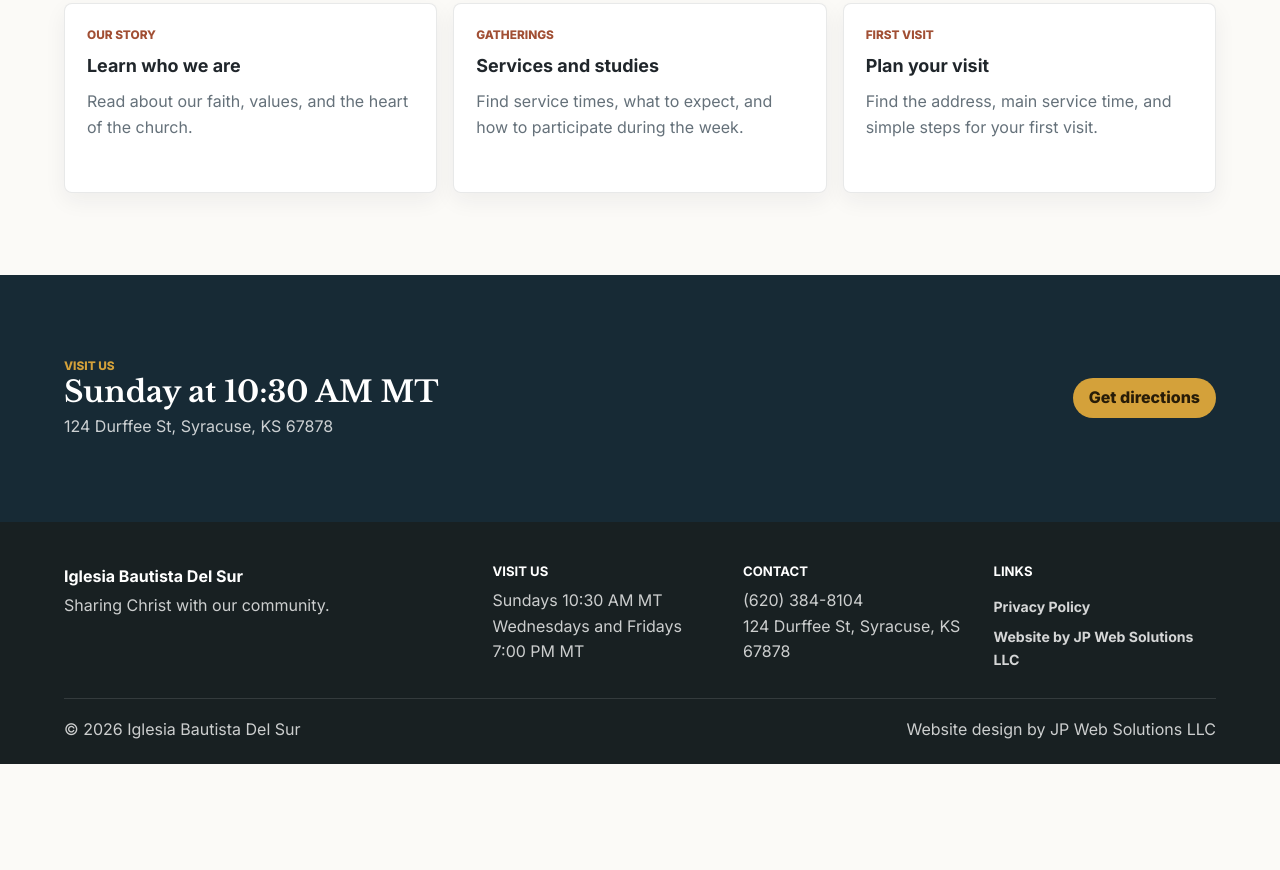
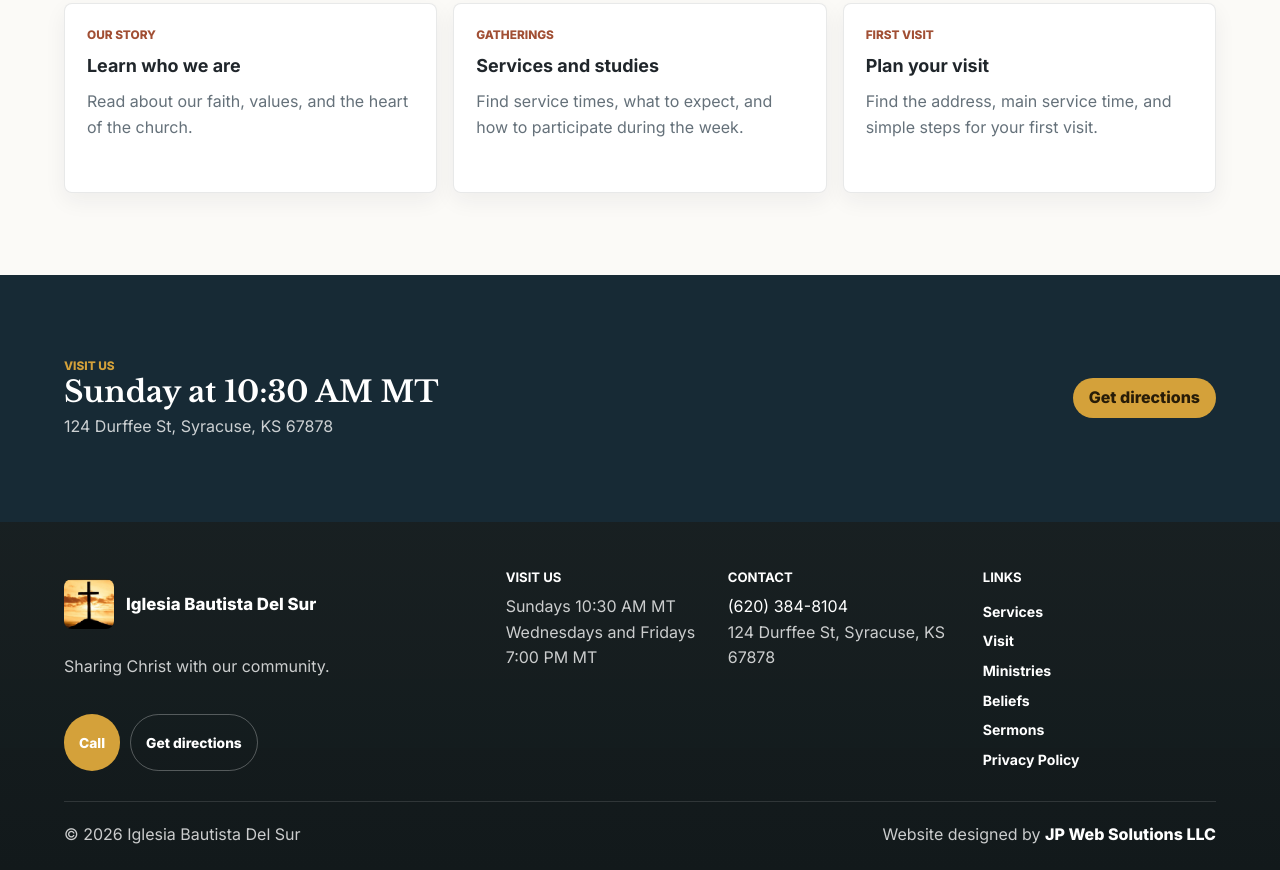
Before and after one commit to JimPintoCommon/iglesia-bautista-del-sur, a website built with Vite: page index.html in a window 1280 px wide. Shown: the part 918-1788 px from the top of the page. Before the commit the page ends 1682 px from the top, so only its background shows below. Built offline with nearby package versions, Linux system fonts and the light colour scheme.

Commit message:
Polish footer and visitor pages

```diff
--- a/index.html
+++ b/index.html
@@ -7,6 +7,13 @@
       name="description"
       content="Iglesia Bautista Del Sur: una iglesia hispana centrada en Cristo, la familia y la comunidad."
     />
+    <meta property="og:title" content="Iglesia Bautista Del Sur" />
+    <meta
+      property="og:description"
+      content="Una iglesia hispana en Syracuse, Kansas, centrada en Cristo, la familia y la comunidad."
+    />
+    <meta property="og:type" content="website" />
+    <meta property="og:image" content="assets/church-logo.png" />
     <title>Iglesia Bautista Del Sur</title>
     <link rel="preconnect" href="https://fonts.googleapis.com" />
     <link rel="preconnect" href="https://fonts.gstatic.com" crossorigin />
@@ -15,6 +22,7 @@
       rel="stylesheet"
     />
     <link rel="stylesheet" href="styles.css" />
+    <link rel="icon" type="image/png" href="assets/church-logo.png" />
   </head>
   <body>
     <header class="site-header">
@@ -38,6 +46,7 @@
           <a href="#services" data-route-link="services" data-i18n="navServices">Servicios</a>
           <a href="#sermons" data-route-link="sermons" data-i18n="navSermons">Predicaciones</a>
           <a href="#beliefs" data-route-link="beliefs" data-i18n="navBeliefs">Creencias</a>
+          <a href="#ministries" data-route-link="ministries" data-i18n="navMinistries">Ministerios</a>
           <a href="#visit" data-route-link="visit" data-i18n="navVisit">Visitar</a>
           <a href="#contact" data-route-link="contact" data-i18n="navContact">Contacto</a>
         </nav>
@@ -440,8 +449,8 @@
           <p class="eyebrow" data-i18n="contactKicker">Contacto</p>
           <h1 id="contact-title" data-i18n="contactTitle">Nos encantaría conocerte.</h1>
           <p data-i18n="contactLead">
-            Usa esta página para agregar la información real de la iglesia: dirección, teléfono,
-            correo, redes sociales y un formulario conectado.
+            Si tienes preguntas, deseas visitar o necesitas hablar con alguien, comunícate con la
+            iglesia y con gusto te orientamos.
           </p>
         </section>
 
@@ -496,6 +505,7 @@
               <textarea name="message" rows="5"></textarea>
             </label>
             <button type="submit" data-i18n="formButton">Enviar mensaje</button>
+            <p class="form-note" data-i18n="formNote">El formulario estará disponible pronto. Por ahora, llama a la iglesia para comunicarte directamente.</p>
           </form>
         </section>
       </section>
@@ -538,9 +548,22 @@
 
     <footer class="site-footer">
       <div class="footer-grid">
-        <div>
-          <strong>Iglesia Bautista Del Sur</strong>
+        <div class="footer-brand">
+          <a class="footer-logo" href="#home" data-route-link="home" aria-label="Iglesia Bautista Del Sur">
+            <img src="assets/church-logo.png" alt="Iglesia Bautista Del Sur logo" />
+            <span>Iglesia Bautista Del Sur</span>
+          </a>
           <p data-i18n="footerText">Compartiendo a Cristo con nuestra comunidad.</p>
+          <div class="footer-actions">
+            <a class="footer-button" href="tel:6203848104" data-i18n="footerCall">Llamar</a>
+            <a
+              class="footer-button secondary"
+              href="https://www.google.com/maps/search/?api=1&query=Bible%20Baptist%20Church%2C%20124%20Durffee%20Street%2C%20Syracuse%2C%20Kansas%2067878%2C%20United%20States"
+              target="_blank"
+              rel="noopener"
+              data-i18n="footerDirections"
+            >Cómo llegar</a>
+          </div>
         </div>
         <div>
           <h2 data-i18n="footerVisitTitle">Visítanos</h2>
@@ -554,15 +577,20 @@
         </div>
         <nav class="footer-links" aria-label="Footer">
           <h2 data-i18n="footerLinksTitle">Enlaces</h2>
+          <a href="#services" data-route-link="services" data-i18n="navServices">Servicios</a>
+          <a href="#visit" data-route-link="visit" data-i18n="navVisit">Visitar</a>
+          <a href="#ministries" data-route-link="ministries" data-i18n="navMinistries">Ministerios</a>
+          <a href="#beliefs" data-route-link="beliefs" data-i18n="navBeliefs">Creencias</a>
+          <a href="#sermons" data-route-link="sermons" data-i18n="navSermons">Predicaciones</a>
           <a href="#privacy" data-route-link="privacy" data-i18n="footerPrivacy">Política de privacidad</a>
-          <a href="https://www.jpwebsolutions.com/" target="_blank" rel="noopener" data-i18n="footerCredit">
-            Website by JP Web Solutions LLC
-          </a>
         </nav>
       </div>
       <div class="footer-bottom">
         <p>&copy; <span data-year></span> Iglesia Bautista Del Sur</p>
-        <p data-i18n="footerBuiltBy">Website design by JP Web Solutions LLC</p>
+        <p>
+          <span data-i18n="footerBuiltBy">Website designed by</span>
+          <a href="https://www.jpwebsolutions.com/" target="_blank" rel="noopener">JP Web Solutions LLC</a>
+        </p>
       </div>
     </footer>
 
--- a/script.js
+++ b/script.js
@@ -8,6 +8,7 @@ const translations = {
     navServices: "Servicios",
     navSermons: "Predicaciones",
     navBeliefs: "Creencias",
+    navMinistries: "Ministerios",
     navVisit: "Visitar",
     navContact: "Contacto",
     headerCta: "Planear visita",
@@ -111,12 +112,12 @@ const translations = {
     liveLabel: "En vivo",
     liveTitle: "Transmisión del servicio",
     liveText:
-      "La información de transmisión estará disponible pronto. Por ahora, llama a la iglesia para preguntar cómo ver las predicaciones de Fredi Gonzalez.",
+      "La transmisión en línea estará disponible cuando la iglesia comparta su enlace oficial. Mientras tanto, puedes llamar para preguntar por mensajes recientes.",
     streamCallButton: "Llamar para información",
     streamHelpButton: "Contacto",
     archiveLabel: "Mensajes recientes",
     archiveTitle: "Archivo de predicaciones",
-    archiveText: "Cuando el enlace oficial esté listo, esta sección puede dirigir a los mensajes grabados.",
+    archiveText: "Pronto se agregará el enlace oficial para ver mensajes grabados y predicaciones recientes.",
     scheduleStreamLabel: "Horario",
     scheduleStreamTitle: "Domingos 10:30 AM MT",
     scheduleStreamText: "La transmisión puede aparecer cuando el servicio esté en vivo.",
@@ -153,7 +154,7 @@ const translations = {
     contactKicker: "Contacto",
     contactTitle: "Nos encantaría conocerte.",
     contactLead:
-      "Usa esta página para agregar la información real de la iglesia: dirección, teléfono, correo, redes sociales y un formulario conectado.",
+      "Si tienes preguntas, deseas visitar o necesitas hablar con alguien, comunícate con la iglesia y con gusto te orientamos.",
     contactAddressLabel: "Dirección",
     contactAddressValue: "124 Durffee St, Syracuse, KS 67878",
     contactPhoneLabel: "Teléfono",
@@ -164,7 +165,10 @@ const translations = {
     formEmail: "Correo electrónico",
     formMessage: "Mensaje",
     formButton: "Enviar mensaje",
+    formNote: "El formulario estará disponible pronto. Por ahora, llama a la iglesia para comunicarte directamente.",
     footerText: "Compartiendo a Cristo con nuestra comunidad.",
+    footerCall: "Llamar",
+    footerDirections: "Cómo llegar",
     footerVisitTitle: "Visítanos",
     footerVisitText: "Domingos 10:30 AM MT",
     footerPrayerText: "Miércoles y viernes 7:00 PM MT",
@@ -172,8 +176,7 @@ const translations = {
     footerAddress: "124 Durffee St, Syracuse, KS 67878",
     footerLinksTitle: "Enlaces",
     footerPrivacy: "Política de privacidad",
-    footerCredit: "Website by JP Web Solutions LLC",
-    footerBuiltBy: "Website design by JP Web Solutions LLC",
+    footerBuiltBy: "Website designed by",
     privacyKicker: "Privacidad",
     privacyTitle: "Política de privacidad",
     privacyLead:
@@ -190,7 +193,7 @@ const translations = {
     pageDescription:
       "Iglesia Bautista Del Sur: una iglesia hispana centrada en Cristo, la familia y la comunidad.",
     heroAlt: "Ilustración del edificio de Iglesia Bautista Del Sur",
-    formAlert: "Gracias. En el sitio final, este formulario se conectará al correo de la iglesia.",
+    formAlert: "Gracias. El formulario estará disponible pronto. Por ahora, llama a la iglesia para comunicarte directamente.",
   },
   en: {
     brandTagline: "A family in Christ",
@@ -201,6 +204,7 @@ const translations = {
     navServices: "Services",
     navSermons: "Sermons",
     navBeliefs: "Beliefs",
+    navMinistries: "Ministries",
     navVisit: "Visit",
     navContact: "Contact",
     headerCta: "Plan a visit",
@@ -304,12 +308,12 @@ const translations = {
     liveLabel: "Live",
     liveTitle: "Service stream",
     liveText:
-      "Streaming information will be available soon. For now, call the church to ask how to watch Fredi Gonzalez's preaching.",
+      "Online streaming will be available when the church shares its official link. For now, call to ask about recent messages.",
     streamCallButton: "Call for information",
     streamHelpButton: "Contact",
     archiveLabel: "Recent messages",
     archiveTitle: "Sermon archive",
-    archiveText: "When the official link is ready, this section can point visitors to recorded messages.",
+    archiveText: "The official link for recorded messages and recent preaching will be added soon.",
     scheduleStreamLabel: "Schedule",
     scheduleStreamTitle: "Sundays 10:30 AM MT",
     scheduleStreamText: "The stream can appear when the service is live.",
@@ -346,7 +350,7 @@ const translations = {
     contactKicker: "Contact",
     contactTitle: "We would love to meet you.",
     contactLead:
-      "Use this page to add the church's real information: address, phone, email, social media, and a connected form.",
+      "If you have questions, would like to visit, or need to speak with someone, contact the church and we will gladly help.",
     contactAddressLabel: "Address",
     contactAddressValue: "124 Durffee St, Syracuse, KS 67878",
     contactPhoneLabel: "Phone",
@@ -357,7 +361,10 @@ const translations = {
     formEmail: "Email",
     formMessage: "Message",
     formButton: "Send message",
+    formNote: "The form will be available soon. For now, call the church to connect directly.",
     footerText: "Sharing Christ with our community.",
+    footerCall: "Call",
+    footerDirections: "Get directions",
     footerVisitTitle: "Visit us",
     footerVisitText: "Sundays 10:30 AM MT",
     footerPrayerText: "Wednesdays and Fridays 7:00 PM MT",
@@ -365,8 +372,7 @@ const translations = {
     footerAddress: "124 Durffee St, Syracuse, KS 67878",
     footerLinksTitle: "Links",
     footerPrivacy: "Privacy Policy",
-    footerCredit: "Website by JP Web Solutions LLC",
-    footerBuiltBy: "Website design by JP Web Solutions LLC",
+    footerBuiltBy: "Website designed by",
     privacyKicker: "Privacy",
     privacyTitle: "Privacy Policy",
     privacyLead:
@@ -383,7 +389,7 @@ const translations = {
     pageDescription:
       "Iglesia Bautista Del Sur: a Hispanic church centered on Christ, family, and community.",
     heroAlt: "Illustration of the Iglesia Bautista Del Sur building",
-    formAlert: "Thank you. In the final site, this form will connect to the church email.",
+    formAlert: "Thank you. The form will be available soon. For now, call the church to connect directly.",
   },
 };
 
--- a/styles.css
+++ b/styles.css
@@ -868,18 +868,78 @@ h2 {
   width: fit-content;
 }
 
+.form-note {
+  color: var(--muted);
+  font-size: 0.86rem;
+  margin: -4px 0 0;
+}
+
 .site-footer {
-  background: #182022;
+  background:
+    linear-gradient(180deg, rgba(24, 32, 34, 0.96), rgba(18, 25, 27, 1)),
+    #182022;
   color: rgba(255, 255, 255, 0.78);
   display: grid;
-  gap: 26px;
-  padding: 42px clamp(18px, 5vw, 70px) 22px;
+  gap: 30px;
+  padding: 48px clamp(18px, 5vw, 70px) 22px;
 }
 
 .footer-grid {
   display: grid;
-  gap: 28px;
-  grid-template-columns: minmax(220px, 1.35fr) repeat(3, minmax(160px, 0.75fr));
+  gap: 30px;
+  grid-template-columns: minmax(260px, 1.5fr) minmax(150px, 0.7fr) minmax(170px, 0.82fr) minmax(180px, 0.85fr);
+}
+
+.footer-brand {
+  display: grid;
+  gap: 16px;
+  max-width: 420px;
+}
+
+.footer-logo {
+  align-items: center;
+  display: inline-flex;
+  gap: 12px;
+}
+
+.footer-logo img {
+  border-radius: 8px;
+  height: 50px;
+  object-fit: cover;
+  width: 50px;
+}
+
+.footer-logo span {
+  color: var(--white);
+  display: block;
+  font-size: 1.05rem;
+  font-weight: 800;
+  line-height: 1.2;
+}
+
+.footer-actions {
+  display: flex;
+  flex-wrap: wrap;
+  gap: 10px;
+}
+
+.footer-button {
+  align-items: center;
+  background: var(--gold);
+  border-radius: 999px;
+  color: #271c08;
+  display: inline-flex;
+  font-size: 0.86rem;
+  font-weight: 800;
+  justify-content: center;
+  min-height: 38px;
+  padding: 0 15px;
+}
+
+.footer-button.secondary {
+  background: transparent;
+  border: 1px solid rgba(255, 255, 255, 0.28);
+  color: var(--white);
 }
 
 .footer-grid h2 {
@@ -894,7 +954,7 @@ h2 {
 .footer-links {
   display: flex;
   flex-direction: column;
-  gap: 8px;
+  gap: 7px;
 }
 
 .footer-links a {
@@ -907,8 +967,12 @@ h2 {
   color: var(--white);
 }
 
+.site-footer strong,
+.site-footer a {
+  color: var(--white);
+}
+
 .site-footer strong {
-  color: var(--white);
   display: block;
   margin-bottom: 4px;
 }
@@ -923,7 +987,11 @@ h2 {
   flex-wrap: wrap;
   gap: 12px;
   justify-content: space-between;
-  padding-top: 18px;
+  padding-top: 20px;
+}
+
+.footer-bottom a {
+  font-weight: 800;
 }
 
 @media (max-width: 1040px) {
```
